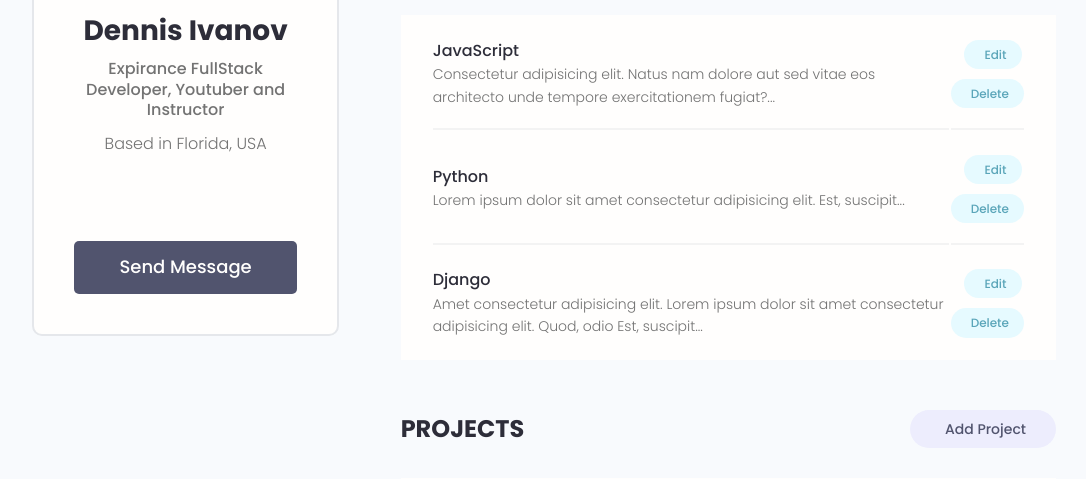
After one commit to hamroz/profile-for-devs, a Django app: page /account/ in a window 1280 px wide. The commit adds this page. Shown: the part 419-898 px from the top of the page, without its empty margins (96-1182 px from the left). Run offline with Django 3.2, Linux system fonts and the light colour scheme; some libraries are stand-ins or nearby versions.

Commit message:
user account

```diff
--- a/templates/navbar.html
+++ b/templates/navbar.html
@@ -18,7 +18,7 @@
                 <li class="header__menuItem"><a href="#">Inbox</a></li>
 
                 {% if request.user.is_authenticated %}
-                <li class="header__menuItem"><a href="{% url 'create-project' %}">Add Project</a></li>
+                <li class="header__menuItem"><a href="{% url 'account' %}">Account</a></li>
                 <li class="header__menuItem"><a href="{% url 'logout' %}" class="btn btn--sub">Logout</a></li>
                 {% else %}
                 <li class="header__menuItem"><a href="{% url 'login' %}" class="btn btn--sub">Login/Sign Up</a></li>
--- /dev/null
+++ b/users/templates/users/account.html
@@ -0,0 +1,201 @@
+<!DOCTYPE html>
+<html lang="en">
+
+<head>
+  <meta charset="UTF-8" />
+  <meta http-equiv="X-UA-Compatible" content="IE=edge" />
+  <meta name="viewport" content="width=device-width, initial-scale=1.0" />
+
+  <!-- Favicon -->
+  <link rel="shortcut icon" href="images/favicon.ico" type="image/x-icon" />
+  <!-- Icon - IconMonster -->
+  <link rel="stylesheet" href="https://cdn.iconmonstr.com/1.3.0/css/iconmonstr-iconic-font.min.css" />
+  <!-- Mumble UI -->
+  <link rel="stylesheet" href="uikit/styles/uikit.css" />
+  <!-- Dev Search UI -->
+  <link rel="stylesheet" href="styles/app.css" />
+
+  <title>DevSearch - Connect with Developers!</title>
+</head>
+
+<body>
+  <!-- Header Section -->
+  <header class="header">
+    <div class="container container--narrow">
+      <a href="/" class="header__logo">
+        <img src="images/logo.svg" alt="DevSearch Logo" />
+      </a>
+      <nav class="header__nav">
+        <input type="checkbox" id="responsive-menu" />
+        <label for="responsive-menu" class="toggle-menu">
+          <span>Menu</span>
+          <div class="toggle-menu__lines"></div>
+        </label>
+        <ul class="header__menu">
+          <li class="header__menuItem"><a href="index.html">Developers</a></li>
+          <li class="header__menuItem"><a href="projects.html">Projects</a></li>
+          <li class="header__menuItem"><a href="inbox.html">Inbox</a></li>
+          <li class="header__menuItem"><a href="account.html">My Account</a></li>
+          <li class="header__menuItem"><a href="login.html" class="btn btn--sub">Login/Sign Up</a></li>
+        </ul>
+      </nav>
+    </div>
+  </header>
+
+  <!-- Main Section -->
+  <main class="settingsPage profile my-md">
+    <div class="container">
+      <div class="layout">
+        <div class="column column--1of3">
+          <div class="card text-center">
+            <div class="card__body dev">
+              <a class="tag tag--pill tag--main settings__btn" href="#"><i class="im im-edit"></i> Edit</a>
+              <img class="avatar avatar--xl dev__avatar" src="https://avatars.githubusercontent.com/u/33843378" />
+              <h2 class="dev__name">Dennis Ivanov</h2>
+              <p class="dev__title">Expirance FullStack Developer, Youtuber and Instructor</p>
+              <p class="dev__location">Based in Florida, USA</p>
+              <ul class="dev__social">
+                <li>
+                  <a title="Github" href="#" target="_blank"><i class="im im-github"></i></a>
+                </li>
+                <li>
+                  <a title="Stackoverflow" href="#" target="_blank"><i class="im im-stackoverflow"></i></a>
+                </li>
+                <li>
+                  <a title="Twitter" href="#" target="_blank"><i class="im im-twitter"></i></a>
+                </li>
+                <li>
+                  <a title="LinkedIn" href="#" target="_blank"><i class="im im-linkedin"></i></a>
+                </li>
+                <li>
+                  <a title="Personal Website" href="#" target="_blank"><i class="im im-globe"></i></a>
+                </li>
+              </ul>
+              <a href="#" class="btn btn--sub btn--lg">Send Message </a>
+            </div>
+          </div>
+        </div>
+        <div class="column column--2of3">
+          <div class="devInfo">
+            <h3 class="devInfo__title">About Me</h3>
+            <p class="devInfo__about">
+              Lorem, ipsum dolor sit amet consectetur adipisicing elit. Ex illum ipsum iusto consequatur. Totam,
+              dolorum fugiat, debitis facere illo nostrum nesciunt maxime, deserunt enim voluptatibus modi natus velit
+              voluptatum. Dicta eritatis exercitationem ut quos a placeat obcaecati? Architecto illum!
+              <br />
+              Amet consectetur adipisicing elit. Veritatis exercitationem ut quos a placeat obcaecati? Architecto
+              illum, atque delectus nemo dolorem inventore ab facilis? Dolor placeat vel delectus ipsam ullam.
+            </p>
+          </div>
+          <div class="settings">
+            <h3 class="settings__title">Skills</h3>
+            <a class="tag tag--pill tag--sub settings__btn tag--lg" href="#"><i class="im im-plus"></i> Add Skill</a>
+          </div>
+
+          <table class="settings__table">
+            <tr>
+              <td class="settings__tableInfo">
+                <h4>JavaScript</h4>
+                <p>
+                  Consectetur adipisicing elit. Natus nam dolore aut sed vitae eos architecto unde tempore
+                  exercitationem fugiat?...
+                </p>
+              </td>
+              <td class="settings__tableActions">
+                <a class="tag tag--pill tag--main settings__btn" href="#"><i class="im im-edit"></i> Edit</a>
+                <a class="tag tag--pill tag--main settings__btn" href="#"><i class="im im-x-mark-circle-o"></i>
+                  Delete</a>
+              </td>
+            </tr>
+            <tr>
+              <td class="settings__tableInfo">
+                <h4>Python</h4>
+                <p>Lorem ipsum dolor sit amet consectetur adipisicing elit. Est, suscipit...</p>
+              </td>
+              <td class="settings__tableActions">
+                <a class="tag tag--pill tag--main settings__btn" href="#"><i class="im im-edit"></i> Edit</a>
+                <a class="tag tag--pill tag--main settings__btn" href="#"><i class="im im-x-mark-circle-o"></i>
+                  Delete</a>
+              </td>
+            </tr>
+            <tr>
+              <td class="settings__tableInfo">
+                <h4>Django</h4>
+                <p>
+                  Amet consectetur adipisicing elit. Lorem ipsum dolor sit amet consectetur adipisicing elit. Quod,
+                  odio Est, suscipit...
+                </p>
+              </td>
+              <td class="settings__tableActions">
+                <a class="tag tag--pill tag--main settings__btn" href="#"><i class="im im-edit"></i> Edit</a>
+                <a class="tag tag--pill tag--main settings__btn" href="#"><i class="im im-x-mark-circle-o"></i>
+                  Delete</a>
+              </td>
+            </tr>
+          </table>
+
+          <div class="settings">
+            <h3 class="settings__title">Projects</h3>
+            <a class="tag tag--pill tag--sub settings__btn tag--lg" href="#"><i class="im im-plus"></i> Add Project</a>
+          </div>
+
+          <table class="settings__table">
+            <tr>
+              <td class="settings__thumbnail">
+                <a href="single-project.html"><img src="images/project-a.png" alt="Project Thumbnail" /></a>
+              </td>
+              <td class="settings__tableInfo">
+                <a href="single-project.html">Yoga Studio Landing Page</a>
+                <p>
+                  Consectetur adipisicing elit. Natus nam dolore aut sed vitae eos architecto unde tempore
+                  exercitationem fugiat?...
+                </p>
+              </td>
+              <td class="settings__tableActions">
+                <a class="tag tag--pill tag--main settings__btn" href="#"><i class="im im-edit"></i> Edit</a>
+                <a class="tag tag--pill tag--main settings__btn" href="#"><i class="im im-x-mark-circle-o"></i>
+                  Delete</a>
+              </td>
+            </tr>
+            <tr>
+              <td class="settings__thumbnail">
+                <a href="single-project.html"><img src="images/project-b.png" alt="Project Thumbnail" /></a>
+              </td>
+              <td class="settings__tableInfo">
+                <a href="single-project.html">DevSearch Website UI Design</a>
+                <p>
+                  Consectetur adipisicing elit. Natus nam dolore aut sed vitae eos architecto unde tempore
+                  exercitationem fugiat?...
+                </p>
+              </td>
+              <td class="settings__tableActions">
+                <a class="tag tag--pill tag--main settings__btn" href="#"><i class="im im-edit"></i> Edit</a>
+                <a class="tag tag--pill tag--main settings__btn" href="#"><i class="im im-x-mark-circle-o"></i>
+                  Delete</a>
+              </td>
+            </tr>
+            <tr>
+              <td class="settings__thumbnail">
+                <a href="single-project.html"><img src="images/project-a.png" alt="Project Thumbnail" /></a>
+              </td>
+              <td class="settings__tableInfo">
+                <a href="single-project.html">Portfolio Website Design</a>
+                <p>
+                  Consectetur adipisicing elit. Natus nam dolore aut sed vitae eos architecto unde tempore
+                  exercitationem fugiat?...
+                </p>
+              </td>
+              <td class="settings__tableActions">
+                <a class="tag tag--pill tag--main settings__btn" href="#"><i class="im im-edit"></i> Edit</a>
+                <a class="tag tag--pill tag--main settings__btn" href="#"><i class="im im-x-mark-circle-o"></i>
+                  Delete</a>
+              </td>
+            </tr>
+          </table>
+        </div>
+      </div>
+    </div>
+  </main>
+</body>
+
+</html>
--- a/users/urls.py
+++ b/users/urls.py
@@ -7,4 +7,5 @@ urlpatterns = [
     path("register/", views.registerUser, name="register"),
     path("", views.profiles, name="profiles"),
     path("profile/<str:pk>/", views.userProfile, name="user-profile"),
+    path("account/", views.userAccount, name="account"),
 ]
--- a/users/views.py
+++ b/users/views.py
@@ -77,3 +77,8 @@ def userProfile(request, pk):
 
     context = {"profile": profile, "topSkills": topSkills, "otherSkills": otherSkills}
     return render(request, "users/user-profile.html", context)
+
+
+def userAccount(request):
+    context = {}
+    return render(request, "users/account.html", context)
```
Also changed, not shown: db.sqlite3.
